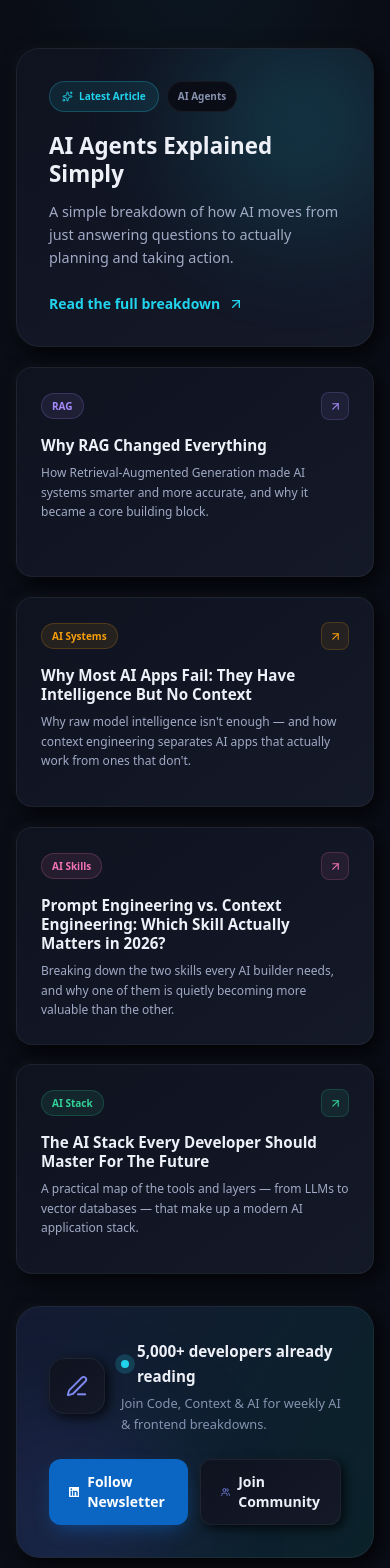
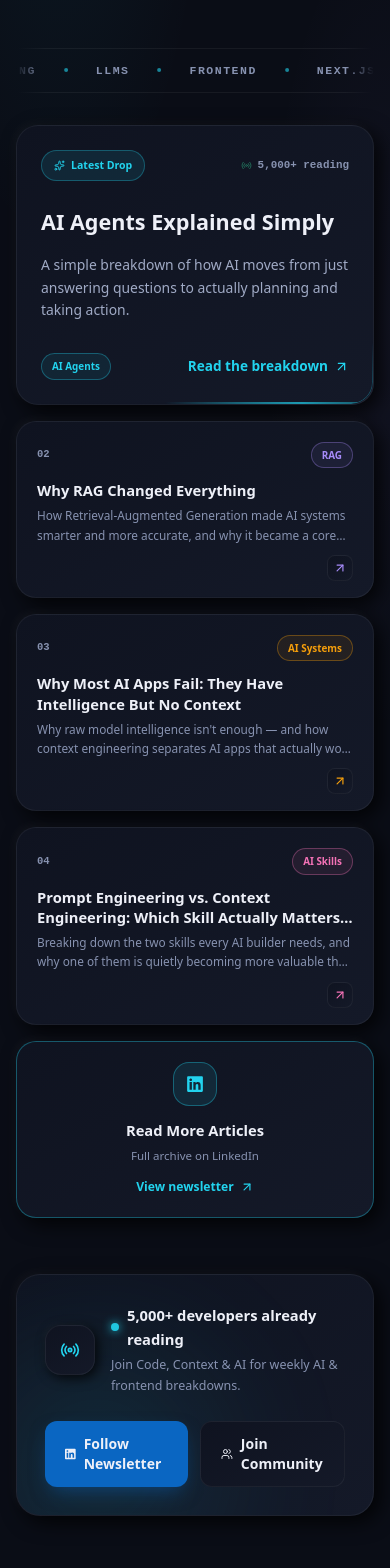
Before and after one commit to tripathipawan/My-Personal-Portfolio, a React (Vite) app: page / in a window 390 px wide. Shown: the part 7520-9088 px from the top of the page. Built offline with nearby package versions, Linux system fonts and the light colour scheme.

Commit message:
Add Newsletter section

```diff
--- a/src/components/layout/Navbar.jsx
+++ b/src/components/layout/Navbar.jsx
@@ -9,6 +9,7 @@ const LINKS = [
   { label: "Skills", id: "skills" },
   { label: "Journey", id: "journey" },
   { label: "Projects", id: "projects" },
+  { label: "Writing", id: "writing" },
   { label: "Services", id: "services" },
   { label: "Contact", id: "contact" },
 ];
--- a/src/components/sections/Writing.jsx
+++ b/src/components/sections/Writing.jsx
@@ -2,14 +2,18 @@
 import { useRef, useCallback } from "react";
 import { newsletter } from "../../data/index";
 import { FaLinkedin } from "react-icons/fa";
-import { ArrowUpRight, Users, PenLine, Sparkles } from "lucide-react";
+import { ArrowUpRight, Users, Radio, Sparkles } from "lucide-react";
 import SectionHeader from "../ui/SectionHeader";
 import Reveal from "../ui/Reveal";
 
 const TAG_COLORS = ["#22d3ee", "#a78bfa", "#f59e0b", "#f472b6", "#34d399"];
+const TICKER_TOPICS = [
+  "AI AGENTS", "RAG", "CONTEXT ENGINEERING", "LLMS", "FRONTEND", "NEXT.JS",
+  "PROMPT ENGINEERING", "VECTOR DB", "TYPESCRIPT", "SYSTEM DESIGN",
+];
 
-/* ── shared 3D tilt + spotlight hook ── */
-function useTilt(strength = 6) {
+/* ── shared 3D tilt hook ── */
+function useTilt(strength = 7) {
   const ref = useRef(null);
   const rectRef = useRef(null);
   const rafRef = useRef(null);
@@ -33,7 +37,7 @@ function useTilt(strength = 6) {
         const y = e.clientY - rect.top;
         const dx = (x - rect.width / 2) / (rect.width / 2);
         const dy = (y - rect.height / 2) / (rect.height / 2);
-        el.style.transform = `perspective(800px) rotateY(${dx * strength}deg) rotateX(${-dy * strength}deg) translateZ(6px)`;
+        el.style.transform = `perspective(900px) rotateY(${dx * strength}deg) rotateX(${-dy * strength}deg) translateZ(2px)`;
         el.style.setProperty("--mx", `${(x / rect.width) * 100}%`);
         el.style.setProperty("--my", `${(y / rect.height) * 100}%`);
         rafRef.current = null;
@@ -48,15 +52,14 @@ function useTilt(strength = 6) {
       rafRef.current = null;
     }
     rectRef.current = null;
-    e.currentTarget.style.transform = "perspective(800px) rotateY(0deg) rotateX(0deg) translateZ(0px)";
+    e.currentTarget.style.transform = "perspective(900px) rotateY(0deg) rotateX(0deg) translateZ(0px)";
   }, []);
 
   return { ref, onEnter, onMove, onLeave };
 }
 
-function FeaturedArticleCard({ article }) {
-  const tilt = useTilt(4);
-  const color = TAG_COLORS[0];
+function FeaturedCard({ article }) {
+  const tilt = useTilt(3);
 
   return (
     <a
@@ -67,61 +70,72 @@ function FeaturedArticleCard({ article }) {
       onMouseEnter={tilt.onEnter}
       onMouseMove={tilt.onMove}
       onMouseLeave={tilt.onLeave}
-      className="writing-card relative flex flex-col justify-between rounded-3xl overflow-hidden p-8 no-underline lg:col-span-2"
+      className="group no-underline relative flex flex-col justify-between overflow-hidden rounded-[22px] p-6 sm:p-8 border transition-shadow duration-300 [transform-style:preserve-3d] sm:col-span-2 lg:row-span-2 min-h-[280px] lg:min-h-0"
       style={{
         background: "linear-gradient(150deg, var(--bg2), var(--bg3))",
-        border: "1px solid var(--border)",
+        borderColor: "var(--border)",
         boxShadow: "var(--neu-out)",
-        minHeight: "280px",
-        "--w-color": color,
       }}
     >
-      <div className="writing-glow-ring" aria-hidden style={{ "--w-color": color }} />
-      <div className="writing-spotlight" aria-hidden />
-
+      {/* rotating gradient border */}
+      <span
+        aria-hidden="true"
+        className="absolute inset-0 rounded-[22px] pointer-events-none z-[1] opacity-70 animate-[wrRotate_5s_linear_infinite]"
+        style={{
+          padding: "1.5px",
+          background: "conic-gradient(from var(--wr-angle,0deg), transparent 0%, #22d3ee 8%, transparent 22%, transparent 100%)",
+          WebkitMask: "linear-gradient(#000 0 0) content-box, linear-gradient(#000 0 0)",
+          WebkitMaskComposite: "xor",
+          maskComposite: "exclude",
+        }}
+      />
+      {/* cursor spotlight */}
       <div
-        className="absolute -top-10 -right-10 w-56 h-56 rounded-full pointer-events-none"
-        style={{ background: color, filter: "blur(60px)", opacity: 0.16 }}
-        aria-hidden
+        aria-hidden="true"
+        className="absolute inset-0 z-0 pointer-events-none opacity-0 transition-opacity duration-300 group-hover:opacity-100"
+        style={{ background: "radial-gradient(320px circle at var(--mx,50%) var(--my,50%), rgba(34,211,238,.09), transparent 70%)" }}
       />
 
-      <div className="relative z-10">
-        <div className="flex items-center gap-2 mb-5">
-          <span
-            className="flex items-center gap-1.5 text-[10px] font-bold px-3 py-1.5 rounded-full"
-            style={{ background: `${color}18`, border: `1px solid ${color}40`, color }}
-          >
-            <Sparkles size={11} aria-hidden="true" /> Latest Article
+      <div className="relative z-10 flex items-center justify-between gap-3 flex-wrap mb-5">
+        <span className="inline-flex items-center gap-1.5 text-[0.66rem] font-extrabold px-3 py-1.5 rounded-full text-[#22d3ee] bg-[#22d3ee]/10 border border-[#22d3ee]/30">
+          <Sparkles size={11} aria-hidden="true" /> Latest Drop
         </span>
         <span
-            className="text-[10px] font-bold px-2.5 py-1.5 rounded-full"
-            style={{ background: "var(--bg1)", border: "1px solid var(--border)", color: "var(--text3)" }}
+          className="inline-flex items-center gap-1.5 text-[0.68rem] font-bold"
+          style={{ color: "var(--text3)", fontFamily: "var(--mono, monospace)" }}
         >
-            {article.tag}
+          <Radio size={11} aria-hidden="true" className="text-[#34d399] animate-[wrPulseIcn_1.8s_ease-in-out_infinite]" />
+          {newsletter.subscribers} reading
         </span>
       </div>
 
       <h3
-          className="font-black leading-tight mb-3 text-[clamp(1.4rem,2.4vw,2rem)]"
+        className="relative z-10 font-black text-[clamp(1.35rem,2.4vw,1.9rem)] leading-[1.18] mb-3"
         style={{ color: "var(--text1)", fontFamily: "var(--font)" }}
       >
         {article.title}
       </h3>
-        <p className="text-[0.9rem] leading-relaxed max-w-lg" style={{ color: "var(--text2)" }}>
+      <p className="relative z-10 text-[0.87rem] leading-relaxed mb-6 line-clamp-3" style={{ color: "var(--text2)" }}>
         {article.desc}
       </p>
-      </div>
 
-      <div className="relative z-10 flex items-center gap-2 mt-6 text-sm font-bold" style={{ color }}>
-        Read the full breakdown
-        <ArrowUpRight size={16} aria-hidden="true" className="group-hover:translate-x-1" />
+      <div className="relative z-10 flex items-center justify-between gap-3 flex-wrap">
+        <span
+          className="inline-block text-[0.62rem] font-extrabold px-2.5 py-1 rounded-full border"
+          style={{ color: "#22d3ee", borderColor: "#22d3ee55", background: "#22d3ee14" }}
+        >
+          {article.tag}
+        </span>
+        <span className="inline-flex items-center gap-1.5 text-[0.85rem] font-extrabold text-[#22d3ee]">
+          Read the breakdown <ArrowUpRight size={15} aria-hidden="true" />
+        </span>
       </div>
     </a>
   );
 }
 
 function ArticleCard({ article, index }) {
-  const tilt = useTilt(8);
+  const tilt = useTilt(9);
   const color = TAG_COLORS[(index + 1) % TAG_COLORS.length];
 
   return (
@@ -133,59 +147,115 @@ function ArticleCard({ article, index }) {
       onMouseEnter={tilt.onEnter}
       onMouseMove={tilt.onMove}
       onMouseLeave={tilt.onLeave}
-      className="writing-card relative flex flex-col justify-between rounded-2xl overflow-hidden p-6 no-underline"
+      className="group no-underline relative flex flex-col justify-between overflow-hidden rounded-[20px] p-5 pb-4 border transition-shadow duration-300 [transform-style:preserve-3d]"
       style={{
-        background: "linear-gradient(145deg, var(--bg2), var(--bg3))",
-        border: "1px solid var(--border)",
+        background: "linear-gradient(150deg, var(--bg2), var(--bg3))",
+        borderColor: "var(--border)",
         boxShadow: "var(--neu-out)",
-        minHeight: "210px",
-        "--w-color": color,
       }}
     >
-      <div className="writing-glow-ring" aria-hidden style={{ "--w-color": color }} />
-      <div className="writing-spotlight" aria-hidden />
+      <div
+        aria-hidden="true"
+        className="absolute inset-0 z-0 pointer-events-none opacity-0 transition-opacity duration-300 group-hover:opacity-100"
+        style={{ background: `radial-gradient(200px circle at var(--mx,50%) var(--my,50%), ${color}29, transparent 70%)` }}
+      />
 
-      <div className="relative z-10">
-        <div className="flex items-center justify-between mb-4">
+      <div className="relative z-10 flex items-center justify-between mb-3">
+        <span className="text-[0.66rem] font-bold" style={{ color: "var(--text3)", fontFamily: "var(--mono, monospace)" }}>
+          {String(index + 2).padStart(2, "0")}
+        </span>
         <span
-            className="text-[10px] font-bold px-2.5 py-1 rounded-full"
-            style={{ background: `${color}18`, border: `1px solid ${color}35`, color }}
+          className="text-[0.62rem] font-extrabold px-2.5 py-1 rounded-full border"
+          style={{ color, borderColor: `${color}55`, background: `${color}14` }}
         >
           {article.tag}
         </span>
-          <div
-            className="w-7 h-7 rounded-lg flex items-center justify-center"
-            style={{ background: `${color}15`, border: `1px solid ${color}30` }}
-          >
-            <ArrowUpRight size={13} aria-hidden="true" style={{ color }} />
-          </div>
       </div>
 
-        <h3 className="text-[0.95rem] font-black mb-2 leading-tight" style={{ color: "var(--text1)", fontFamily: "var(--font)" }}>
+      <h3
+        className="relative z-10 text-[0.92rem] font-extrabold leading-snug mb-1.5 line-clamp-2"
+        style={{ color: "var(--text1)", fontFamily: "var(--font)" }}
+      >
         {article.title}
       </h3>
-        <p className="text-[12px] leading-relaxed" style={{ color: "var(--text2)" }}>
+      <p className="relative z-10 text-[0.74rem] leading-relaxed flex-1 line-clamp-2" style={{ color: "var(--text3)" }}>
         {article.desc}
       </p>
+
+      <span
+        className="relative z-10 self-end mt-2.5 w-[26px] h-[26px] rounded-lg flex items-center justify-center border transition-transform duration-300 group-hover:translate-x-0.5 group-hover:-translate-y-0.5"
+        style={{ borderColor: "var(--border)", color, background: "linear-gradient(145deg, var(--bg2), var(--bg3))" }}
+      >
+        <ArrowUpRight size={14} aria-hidden="true" />
+      </span>
+    </a>
+  );
+}
+
+function ReadMoreCard() {
+  const tilt = useTilt(9);
+
+  return (
+    <a
+      href={newsletter.followUrl}
+      target="_blank"
+      rel="noopener noreferrer"
+      ref={tilt.ref}
+      onMouseEnter={tilt.onEnter}
+      onMouseMove={tilt.onMove}
+      onMouseLeave={tilt.onLeave}
+      className="group no-underline relative flex flex-col items-center justify-center text-center overflow-hidden rounded-[20px] p-5 border transition-shadow duration-300 [transform-style:preserve-3d]"
+      style={{
+        background: "linear-gradient(150deg, var(--bg2), var(--bg3))",
+        borderColor: "rgba(34,211,238,.35)",
+        boxShadow: "var(--neu-out)",
+      }}
+    >
+      <div
+        aria-hidden="true"
+        className="absolute inset-0 z-0 pointer-events-none opacity-0 transition-opacity duration-300 group-hover:opacity-100"
+        style={{ background: "radial-gradient(200px circle at var(--mx,50%) var(--my,50%), rgba(34,211,238,.16), transparent 70%)" }}
+      />
+
+      <div
+        className="relative z-10 w-11 h-11 rounded-2xl flex items-center justify-center mb-3 border transition-transform duration-300 group-hover:-translate-y-0.5"
+        style={{ borderColor: "rgba(34,211,238,.35)", background: "rgba(34,211,238,.1)" }}
+      >
+        <FaLinkedin size={18} aria-hidden="true" style={{ color: "#22d3ee" }} />
       </div>
+
+      <h3 className="relative z-10 text-[0.92rem] font-extrabold mb-1" style={{ color: "var(--text1)", fontFamily: "var(--font)" }}>
+        Read More Articles
+      </h3>
+      <p className="relative z-10 text-[0.72rem] mb-3" style={{ color: "var(--text3)" }}>
+        Full archive on LinkedIn
+      </p>
+
+      <span className="relative z-10 inline-flex items-center gap-1.5 text-[0.76rem] font-extrabold" style={{ color: "#22d3ee" }}>
+        View newsletter <ArrowUpRight size={14} aria-hidden="true" />
+      </span>
     </a>
   );
 }
 
 export default function Writing() {
   const [featured, ...rest] = newsletter.articles;
+  const tickerLoop = [...TICKER_TOPICS, ...TICKER_TOPICS];
 
   return (
     <section id="writing" aria-labelledby="writing-heading" className="relative overflow-hidden" style={{ background: "var(--bg1)" }}>
       <div
         className="absolute inset-0 pointer-events-none"
-        aria-hidden
-        style={{ backgroundImage: "radial-gradient(ellipse 70% 40% at 50% 0%, rgba(34,211,238,0.07) 0%, transparent 70%)" }}
+        aria-hidden="true"
+        style={{
+          background:
+            "radial-gradient(ellipse 60% 40% at 15% 0%, rgba(34,211,238,0.06), transparent 65%), radial-gradient(ellipse 50% 35% at 100% 30%, rgba(167,139,250,0.05), transparent 65%)",
+        }}
       />
 
       <div
         className="absolute top-3 left-1/2 -translate-x-1/2 pointer-events-none select-none whitespace-nowrap font-black uppercase hidden sm:block"
-        aria-hidden
+        aria-hidden="true"
         style={{ fontSize: "6rem", letterSpacing: "-2px", color: "var(--text1)", opacity: 0.05, fontFamily: "var(--font)" }}
       >
         WRITING
@@ -198,87 +268,118 @@ export default function Writing() {
           subtitle={newsletter.tagline}
         />
 
-        {/* ── Bento grid: featured + rest ── */}
-        <Reveal delay={100}>
-          <div className="grid grid-cols-1 lg:grid-cols-3 gap-5">
-            <FeaturedArticleCard article={featured} />
-            {rest.slice(0, 1).map((article, i) => (
-              <ArticleCard key={article.title} article={article} index={i} />
+        <Reveal delay={60}>
+          <div
+            className="relative overflow-hidden mb-8 py-3 border-y group/ticker"
+            style={{
+              borderColor: "var(--border)",
+              WebkitMaskImage: "linear-gradient(90deg, transparent, black 8%, black 92%, transparent)",
+              maskImage: "linear-gradient(90deg, transparent, black 8%, black 92%, transparent)",
+            }}
+          >
+            <div className="flex gap-7 whitespace-nowrap w-max animate-[wrTicker_26s_linear_infinite] group-hover/ticker:[animation-play-state:paused]">
+              {tickerLoop.map((t, i) => (
+                <span
+                  key={i}
+                  className="inline-flex items-center gap-7 text-[0.72rem] font-bold tracking-[1.5px]"
+                  style={{ color: "var(--text3)", fontFamily: "var(--mono, monospace)" }}
+                >
+                  {t} <span className="w-1 h-1 rounded-full bg-[#22d3ee] opacity-60" />
+                </span>
               ))}
+            </div>
           </div>
         </Reveal>
 
-        <Reveal delay={180}>
-          <div className="grid grid-cols-1 sm:grid-cols-3 gap-5 mt-5">
-            {rest.slice(1).map((article, i) => (
-              <ArticleCard key={article.title} article={article} index={i + 1} />
+        <Reveal delay={140}>
+          <div className="grid grid-cols-1 sm:grid-cols-2 lg:grid-cols-4 gap-4 auto-rows-auto lg:auto-rows-[172px] mb-14">
+            <FeaturedCard article={featured} />
+            {rest.map((article, i) => (
+              <ArticleCard key={article.title} article={article} index={i} />
             ))}
+            <ReadMoreCard />
           </div>
         </Reveal>
 
         {/* ── CTA banner ── */}
         <Reveal delay={240}>
           <div
-            className="writing-cta-bg relative overflow-hidden rounded-3xl mt-8 p-8 md:p-10 flex flex-col md:flex-row items-center justify-between gap-6"
-            style={{ border: "1px solid var(--border)", boxShadow: "var(--neu-out)" }}
+            className="relative overflow-hidden rounded-3xl p-7 sm:p-9 flex flex-wrap items-center justify-between gap-6 border"
+            style={{
+              background: "linear-gradient(150deg, var(--bg2), var(--bg3))",
+              borderColor: "var(--border)",
+              boxShadow: "var(--neu-out)",
+            }}
           >
             <div
-              className="absolute -bottom-16 -left-10 w-48 h-48 rounded-full pointer-events-none"
-              style={{ background: "var(--accent)", filter: "blur(70px)", opacity: 0.18 }}
-              aria-hidden
+              className="absolute -bottom-16 -left-8 w-56 h-56 rounded-full pointer-events-none opacity-[0.14] blur-[80px] bg-[#22d3ee]"
+              aria-hidden="true"
             />
 
             <div className="relative z-10 flex items-center gap-4">
               <div
-                className="writing-icon-float w-14 h-14 rounded-2xl flex items-center justify-center flex-shrink-0"
-                style={{ background: "linear-gradient(145deg,var(--bg2),var(--bg3))", boxShadow: "var(--neu-out-sm)", border: "1px solid var(--border)" }}
+                className="w-[50px] h-[50px] rounded-2xl flex items-center justify-center flex-shrink-0 border"
+                style={{
+                  background: "linear-gradient(145deg, var(--bg2), var(--bg3))",
+                  borderColor: "var(--border)",
+                  boxShadow: "var(--neu-out-sm)",
+                }}
               >
-                <PenLine size={22} aria-hidden="true" style={{ color: "var(--accent-h)" }} />
+                <Radio size={20} aria-hidden="true" className="text-[#22d3ee]" />
               </div>
               <div>
                 <div className="flex items-center gap-2 mb-1">
-                  <span className="writing-pulse w-2 h-2 rounded-full flex-shrink-0" style={{ background: "#22d3ee" }} aria-hidden />
-                  <p className="text-[0.95rem] font-black" style={{ color: "var(--text1)", fontFamily: "var(--font)" }}>
+                  <span
+                    className="w-2 h-2 rounded-full bg-[#22d3ee] flex-shrink-0 animate-[wrPulseIcn_1.6s_ease-in-out_infinite]"
+                    style={{ boxShadow: "0 0 10px #22d3ee" }}
+                    aria-hidden="true"
+                  />
+                  <p className="text-[0.92rem] font-extrabold" style={{ color: "var(--text1)", fontFamily: "var(--font)" }}>
                     {newsletter.subscribers} developers already reading
                   </p>
                 </div>
-                <p className="text-[0.8rem]" style={{ color: "var(--text3)" }}>
+                <p className="text-[0.78rem]" style={{ color: "var(--text3)" }}>
                   Join {newsletter.name} for weekly AI &amp; frontend breakdowns.
                 </p>
               </div>
             </div>
 
-            <div className="relative z-10 flex flex-wrap gap-3 w-full md:w-auto">
+            <div className="relative z-10 flex flex-wrap gap-3 w-full sm:w-auto">
               <a
                 href={newsletter.followUrl}
                 target="_blank"
                 rel="noopener noreferrer"
-                className="flex-1 md:flex-none flex items-center justify-center gap-2 px-5 py-3 rounded-xl no-underline text-sm font-bold"
-                style={{ background: "#0A66C2", color: "#fff", boxShadow: "0 8px 20px -6px rgba(10,102,194,0.55)" }}
+                className="flex-1 sm:flex-none flex items-center justify-center gap-2 px-5 py-3 rounded-xl no-underline text-sm font-bold text-white bg-[#0A66C2]"
+                style={{ boxShadow: "0 8px 20px -6px rgba(10,102,194,0.5)"}}
                 aria-label={`Follow ${newsletter.name} newsletter on LinkedIn`}
               >
                 <FaLinkedin size={16} aria-hidden="true" /> Follow Newsletter
               </a>
-
               <a
                 href={newsletter.groupUrl}
                 target="_blank"
                 rel="noopener noreferrer"
-                className="flex-1 md:flex-none flex items-center justify-center gap-2 px-5 py-3 rounded-xl no-underline text-sm font-bold"
+                className="flex-1 sm:flex-none flex items-center justify-center gap-2 px-5 py-3 rounded-xl no-underline text-sm font-bold border"
                 style={{
-                  background: "linear-gradient(145deg,var(--bg2),var(--bg3))",
-                  boxShadow: "var(--neu-out-sm)",
-                  border: "1px solid var(--border)",
                   color: "var(--text1)",
+                  borderColor: "var(--border)",
+                  background: "linear-gradient(145deg, var(--bg2), var(--bg3))",
                 }}
                 aria-label={`Join the ${newsletter.name} developer community group on LinkedIn`}
               >
-                <Users size={16} aria-hidden="true" style={{ color: "var(--accent-h)" }} /> Join Community
+                <Users size={16} aria-hidden="true" /> Join Community
               </a>
             </div>
           </div>
         </Reveal>
       </div>
+
+      <style>{`
+        @property --wr-angle{ syntax:'<angle>'; inherits:false; initial-value:0deg; }
+        @keyframes wrRotate{ to{ --wr-angle:360deg; } }
+        @keyframes wrTicker{ from{ transform:translateX(0); } to{ transform:translateX(-50%); } }
+        @keyframes wrPulseIcn{ 0%,100%{ opacity:1; } 50%{ opacity:.35; } }
+      `}</style>
     </section>
   );
 }
--- a/src/data/index.js
+++ b/src/data/index.js
@@ -355,12 +355,5 @@ export const newsletter = {
       url: "https://www.linkedin.com/pulse/prompt-engineering-vs-context-which-skill-actually-matters-tripathi-othkc/",
       tag: "AI Skills",
     },
-    {
-      title: "The AI Stack Every Developer Should Master For The Future",
-      desc: "A practical map of the tools and layers — from LLMs to vector databases — that make up a modern AI application stack.",
-      url: "https://www.linkedin.com/pulse/ai-stack-every-developer-should-master-future-pawan-tripathi-ppfhc/",
-      tag: "AI Stack",
-    },
-
   ],
 }
```
Lines whose indentation alone changed are shown as unchanged.
